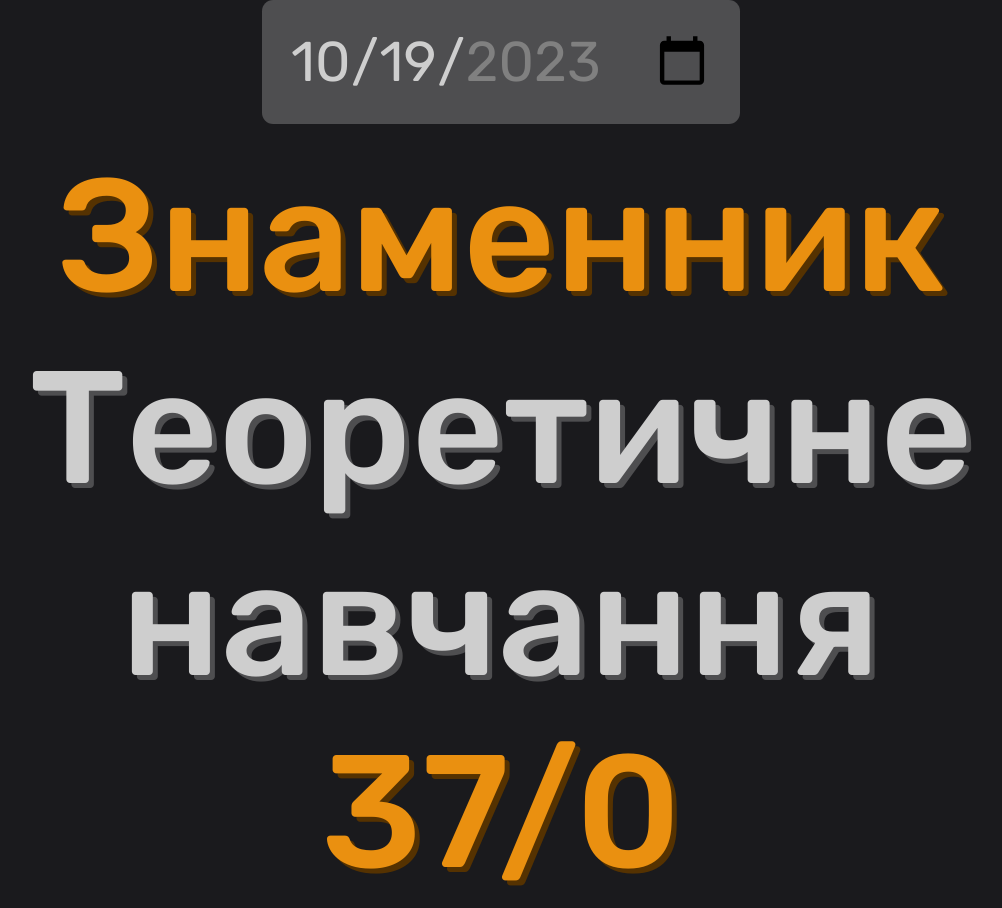
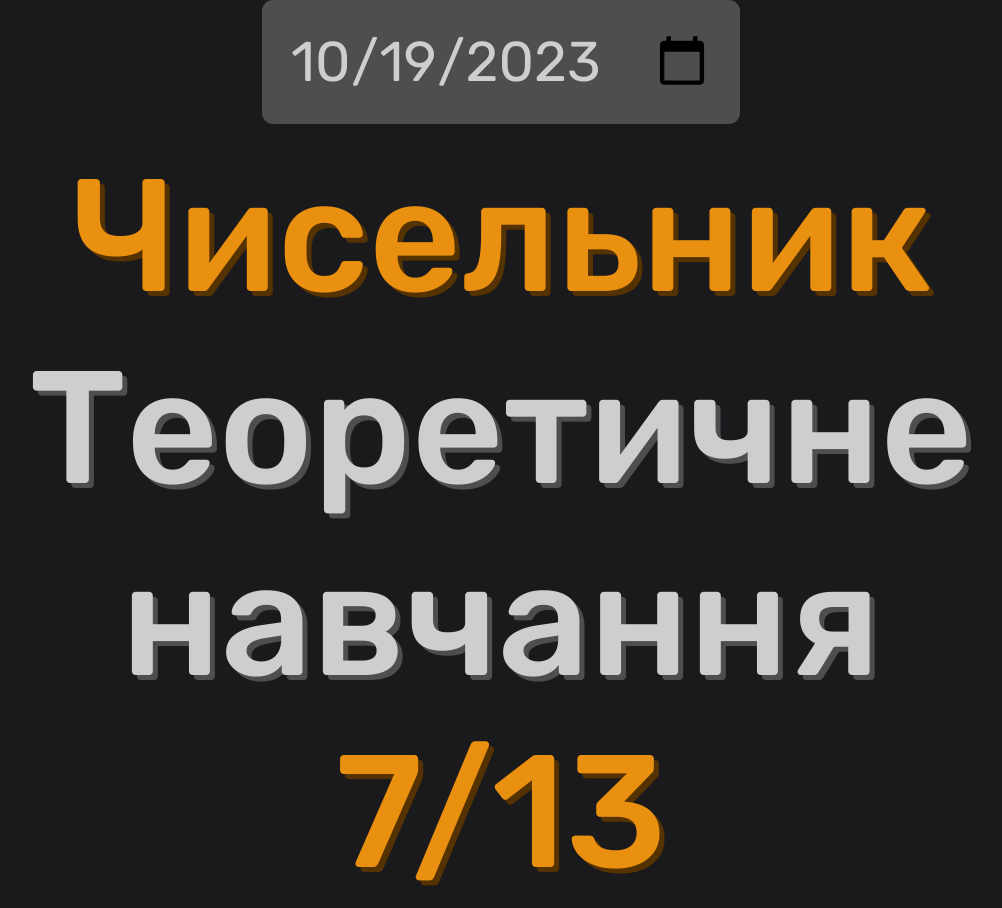
Before and after one commit to andriiko01/week-type, a plain HTML site: page index.html in a window 1280 px wide. Shown: the whole page, without its empty margins (139-1141 px from the left). Drawn offline with Linux system fonts and the light colour scheme.

Commit message:
update schedule

```diff
--- a/index.html
+++ b/index.html
@@ -11,7 +11,7 @@
 </head>
 
 <body>
-  <input type="date" name="date" id="date" min="2023-02-13" max="2023-06-25" />
+  <input type="date" name="date" id="date" />
   <p class="accent" id="week-type"></p>
   <p class="primary" id="week-schedule"></p>
   <p class="accent" id="weeks-passed"></p>
--- a/script.js
+++ b/script.js
@@ -1,11 +1,13 @@
-const START_DAY = new Date('2023-02-13T00:00:00');
+const START_DATE = new Date('2023-09-04T00:00:00');
+const END_DATE = new Date('2024-06-23T00:00:00');
+
 const dateInput = document.getElementById('date');
 const weekTypeElement = document.getElementById('week-type');
 const weeksPassedElement = document.getElementById('weeks-passed');
 const weekScheduleElement = document.getElementById('week-schedule');
 
-let isFinished = false;
 const WEEKS_SCHEDULE = [
+  'Т',
   'Т',
   'Т',
   'Т',
@@ -21,21 +23,52 @@ const WEEKS_SCHEDULE = [
   'ЗТ',
   'С',
   'С',
-  'ВП',
-  'ВП',
-  'ВП',
-  'ВП',
+  'К',
+  'К',
+  'К',
+  'К',
+  'К',
+  'К',
+  'К',
+  'Т',
+  'Т',
+  'Т',
+  'Т',
+  'Т',
+  'Т',
+  'Т',
+  'Т',
+  'Т',
+  'Т',
+  'ЗТ',
+  'С',
+  'С',
+  'КР',
+  'КР',
+  'КР',
+  'КР',
+  'КР',
+  'ПА',
 ];
+
+function getDateStringNumber(dateNumber) {
+  return `${dateNumber < 10 ? 0 : ''}${dateNumber}`;
+}
+
+function getDateString(date) {
+  const year = getDateStringNumber(date.getFullYear());
+  const month = getDateStringNumber((date.getMonth() + 1) % 12);
+  const day = getDateStringNumber(date.getDate());
+  return `${year}-${month}-${day}`;
+}
 
 function getWeekType(date) {
   return getWeeksPassed(date) & 1 ? 'Чисельник' : 'Знаменник';
 }
 
 function getWeeksPassed(date) {
-  return Math.ceil((date - START_DAY) / (7 * 24 * 60 * 60 * 1000));
+  return Math.ceil((date - START_DATE) / (7 * 24 * 60 * 60 * 1000));
 }
-
-function checkIsFinished(date) {}
 
 function getWeeksSchedule(key) {
   switch (key) {
@@ -45,17 +78,42 @@ function getWeeksSchedule(key) {
       return 'Екзаменаційна сесія';
     case 'ВП':
       return 'Виробнича практика';
+    case 'К':
+      return 'Канікули';
+    case 'КР':
+      return 'Підготовка кваліфікаційної роботи';
+    case 'ПА':
+      return 'Підсумкова атестація';
     case 'Т':
     default:
       return 'Теоретичне навчання';
   }
 }
 
+function getWeeksScheduleNumber(weekNumber) {
+  let firstIndex = weekNumber;
+  let lastIndex = weekNumber;
+
+  const targetValue = WEEKS_SCHEDULE[weekNumber];
+
+  while (firstIndex > 0 && WEEKS_SCHEDULE[firstIndex - 1] === targetValue) {
+    firstIndex--;
+  }
+
+  while (lastIndex < WEEKS_SCHEDULE.length - 1 && WEEKS_SCHEDULE[lastIndex + 1] === targetValue) {
+    lastIndex++;
+  }
+
+  return [firstIndex, lastIndex];
+}
+
 function updateContent(date) {
   const weekNumber = getWeeksPassed(date);
+  const [firstIndex, lastIndex] = getWeeksScheduleNumber(weekNumber - 1);
+
   const weekKey = WEEKS_SCHEDULE[weekNumber - 1];
-  const currentWeek = weekNumber - WEEKS_SCHEDULE.findIndex(e => e === weekKey);
-  const weeks = WEEKS_SCHEDULE.filter(e => e === weekKey).length;
+  const currentWeek = weekNumber - firstIndex;
+  const weeks = lastIndex - firstIndex + 1;
 
   weekTypeElement.innerHTML = getWeekType(date);
   weeksPassedElement.innerHTML = `${currentWeek}/${weeks}`;
@@ -71,6 +129,7 @@ document.addEventListener('DOMContentLoaded', () => {
   const date = new Date();
   updateContent(date);
 
-  const dateString = date.toJSON();
-  dateInput.value = dateString.slice(0, dateString.indexOf('T'));
+  dateInput.value = getDateString(date);
+  dateInput.setAttribute('min', getDateString(START_DATE));
+  dateInput.setAttribute('max', getDateString(END_DATE));
 });
```
